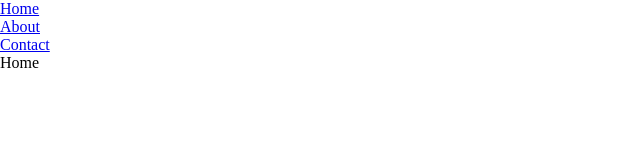
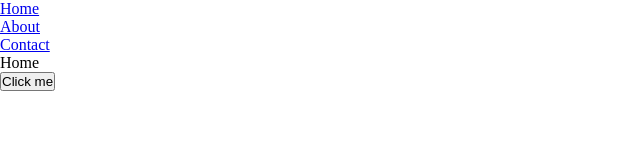
Before and after one commit to Dataa123/Test-project, a plain HTML site: page index.html in a window 1280 px wide. Shown: the top 162 px of the page, without its empty margins (0-640 px from the left). Drawn offline with Linux system fonts and the light colour scheme.

Commit message:
added button

```diff
--- a/index.html
+++ b/index.html
@@ -19,7 +19,9 @@
 
     <main>
         <p id="home">Home</p>
-        <div class="space"></div>
+        <div class="space">
+            <button>Click me</button>
+        </div>
         <p id="about">About</p>
         <div class="space"></div>
         <p id="contact">Contact</p>
```
